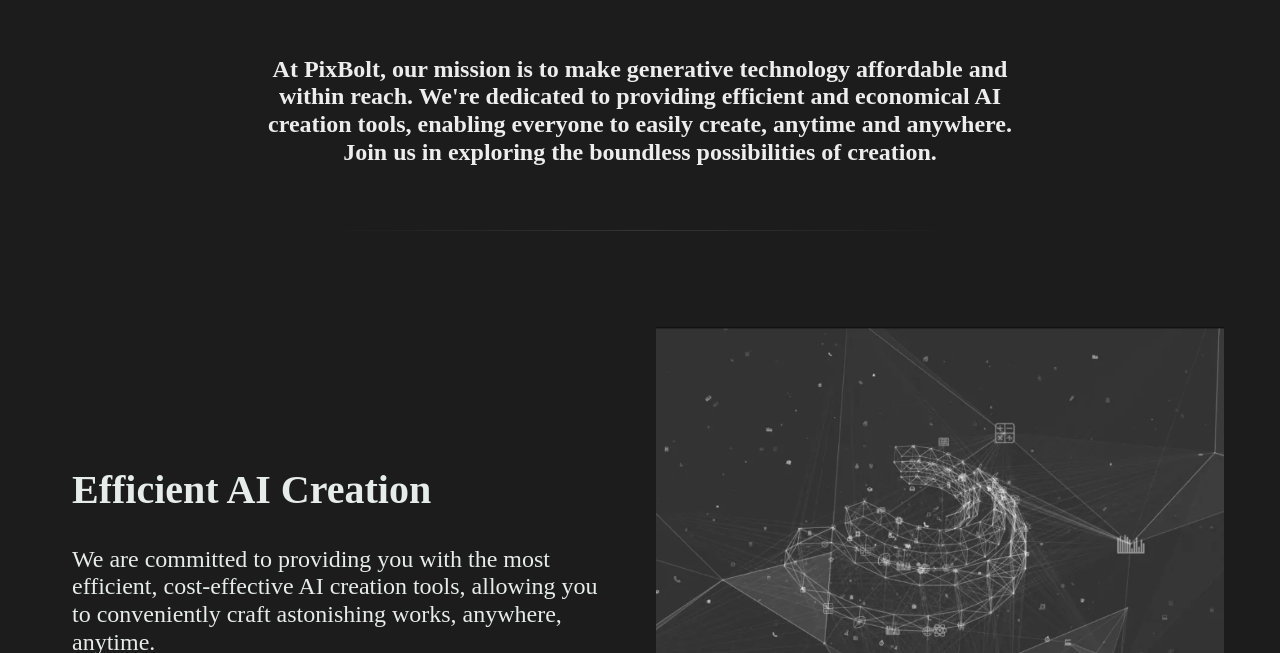
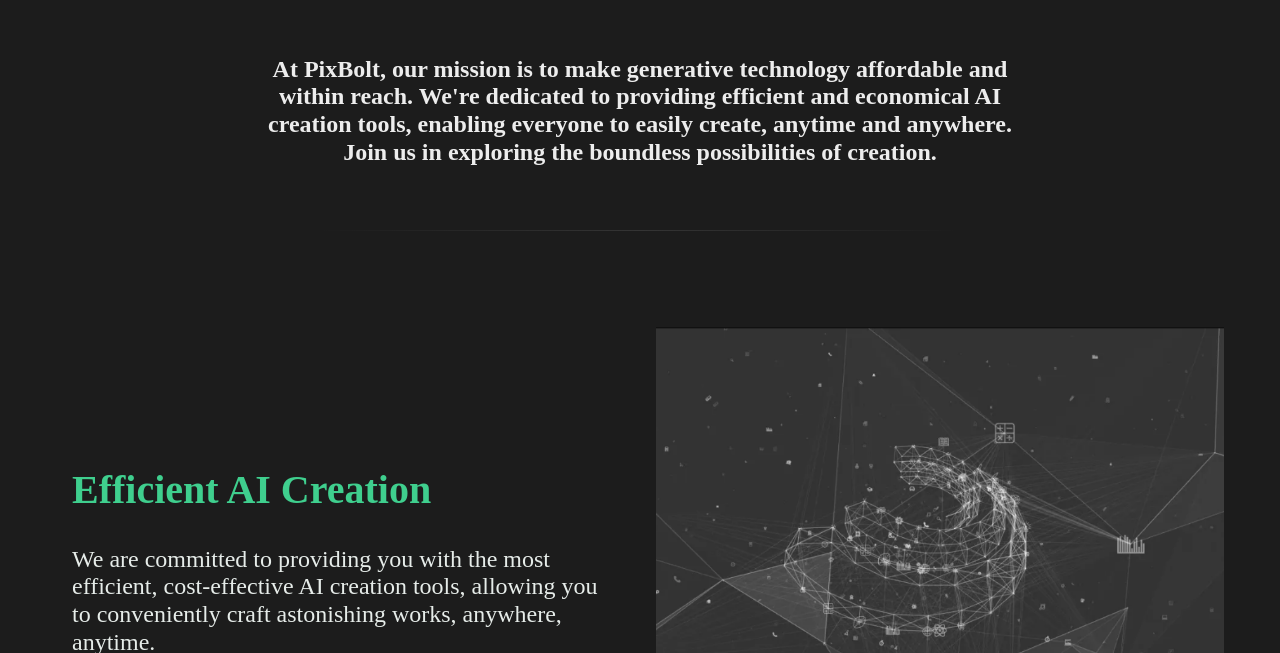
Before and after one commit to Nerv-Eva/pixbolt, a plain HTML site: page index.html in a window 1280 px wide. Shown: the part 299-952 px from the top of the page. Drawn offline with Linux system fonts and the light colour scheme.

Commit message:
color back

```diff
--- a/styles/main.css
+++ b/styles/main.css
@@ -1028,7 +1028,7 @@
 }
 
 .section-box-title {
-
+    color: #3fcf8e;
 }
 
 .footer {
```
